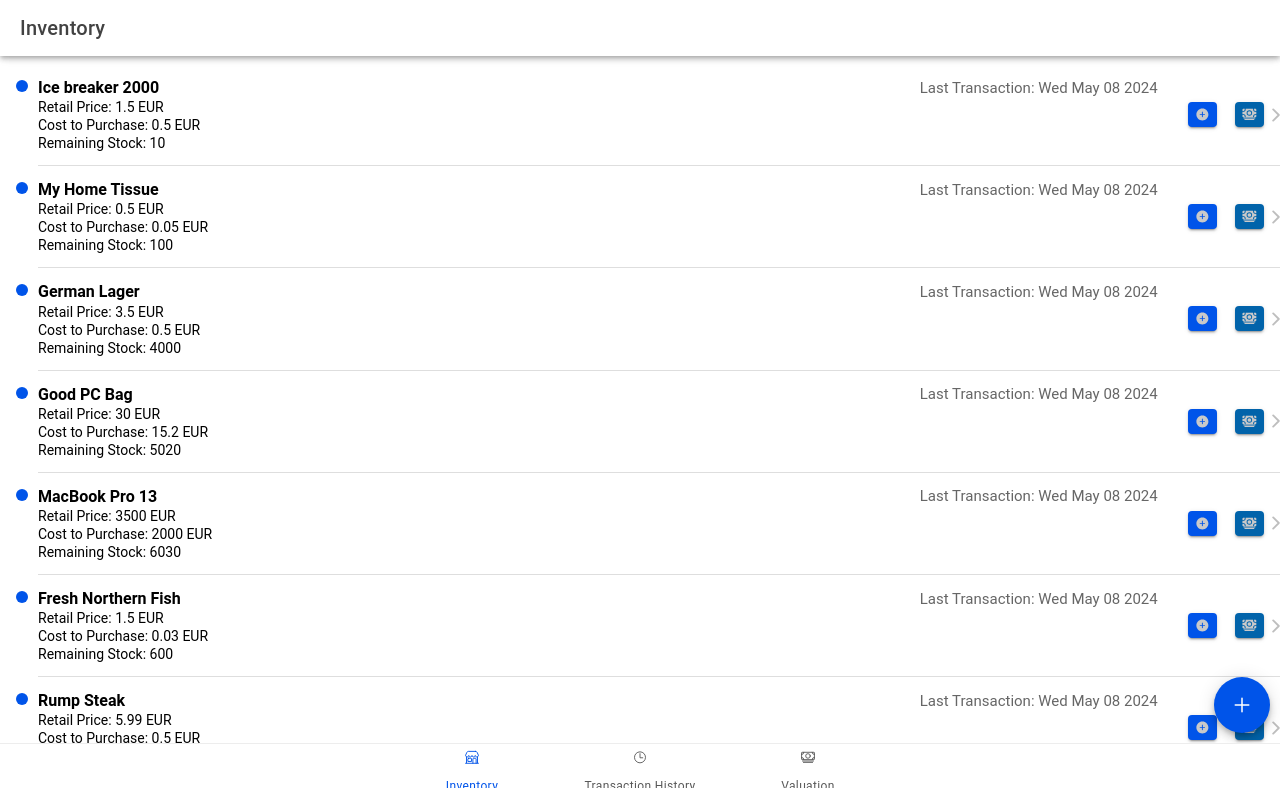
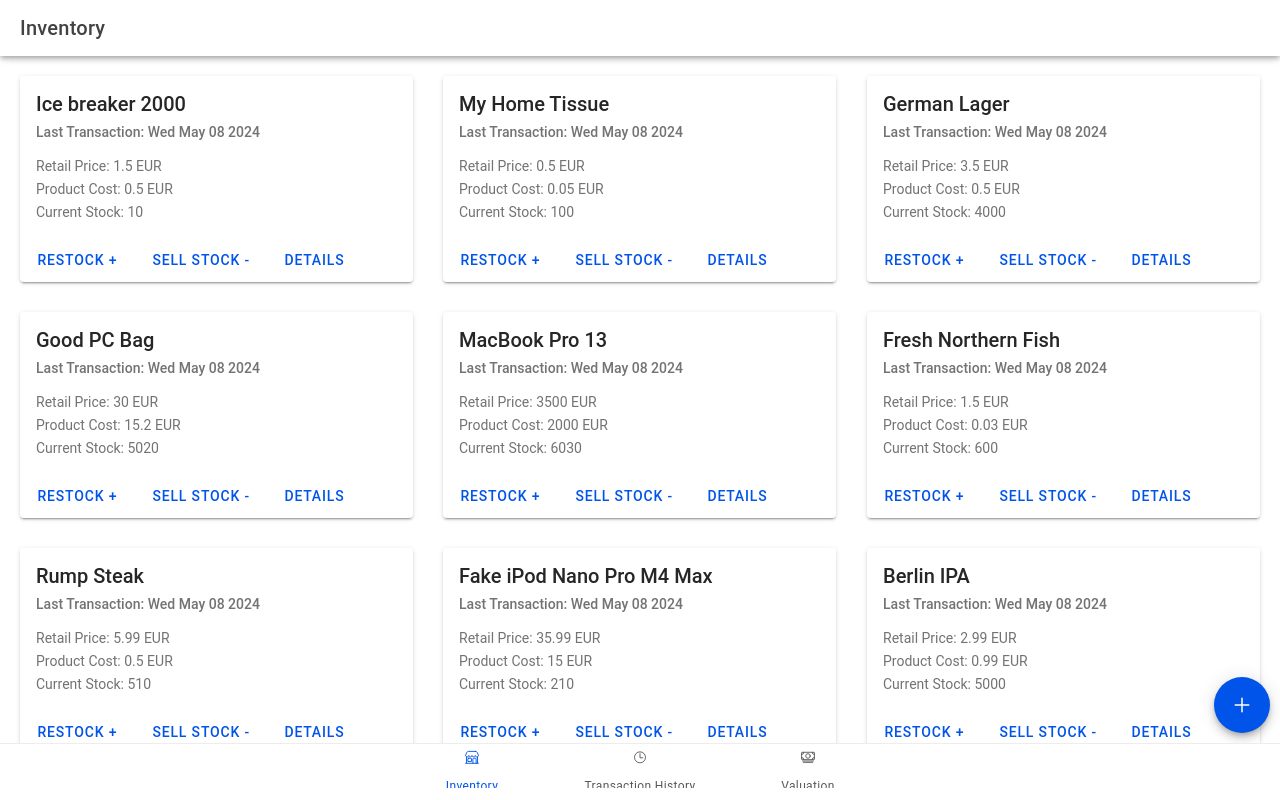
Before and after one commit to hoonsubin/inventory-manager-interface, a React (Vite) app: page /inventory in a window 1280 px wide. Built offline with nearby package versions, Linux system fonts and the light colour scheme.

Commit message:
change product list layout

```diff
--- a/src/components/ProductListItem.tsx
+++ b/src/components/ProductListItem.tsx
@@ -1,6 +1,15 @@
-import { IonItem, IonLabel, IonNote, IonButton, IonIcon } from "@ionic/react";
+import {
+  IonButton,
+  IonCard,
+  IonCardHeader,
+  IonCardContent,
+  IonCardSubtitle,
+  IonCardTitle,
+  IonCol,
+} from "@ionic/react";
+import { useHistory } from "react-router-dom";
+import React from "react";
 import { Product } from "../types";
-import { addCircle, cash } from "ionicons/icons";
 import "./ProductListItem.css";
 
 interface ProductListItemProps {
@@ -8,36 +17,59 @@
 }
 
 const ProductListItem: React.FC<ProductListItemProps> = ({ product }) => {
+  const history = useHistory();
+
+  const onClickDetails = () => {
+    history.push(`/product/${product.id}`);
+  };
   return (
-    <IonItem routerLink={`/product/${product.id}`} detail={true}>
-      <div slot="start" className="dot dot-unread"></div>
-      <IonLabel className="ion-text-wrap">
-        <h2>
-          <b>{product.name}</b>
-          <span className="date">
-            {/* Get the last tx based on the tx history list */}
-            <IonNote>Last Transaction: {new Date().toDateString()}</IonNote>
-          </span>
-        </h2>
-        <h3>Retail Price: {product.price} EUR</h3>
-        <h3>Cost to Purchase: {product.cost} EUR</h3>
-        <h3>Remaining Stock: {product.stock}</h3>
-      </IonLabel>
-      <IonButton
-        slot="end"
-        color="primary"
-        onClick={() => window.alert(`Restocking "${product.name}"`)}
-      >
-        <IonIcon slot="icon-only" icon={addCircle}></IonIcon>
-      </IonButton>
-      <IonButton
-        slot="end"
-        color="secondary"
-        onClick={() => window.alert(`Selling "${product.name}"`)}
-      >
-        <IonIcon slot="icon-only" icon={cash}></IonIcon>
-      </IonButton>
-    </IonItem>
+    <IonCol size="12" size-md="4" key={product.id}>
+      <IonCard>
+        <IonCardHeader>
+          <IonCardTitle>{product.name}</IonCardTitle>
+          <IonCardSubtitle>Last Transaction: {new Date().toDateString()}</IonCardSubtitle>
+        </IonCardHeader>
+
+        <IonCardContent>
+          <p>Retail Price: {product.price} EUR</p>
+          <p>Product Cost: {product.cost} EUR</p>
+          <p>Current Stock: {product.stock}</p>
+        </IonCardContent>
+
+        <IonButton fill="clear">Restock +</IonButton>
+        <IonButton fill="clear">Sell Stock -</IonButton>
+        <IonButton fill="clear" onClick={onClickDetails}>Details</IonButton>
+      </IonCard>
+    </IonCol>
+    // <IonItem routerLink={`/product/${product.id}`} detail={true}>
+    //   <div slot="start" className="dot dot-unread"></div>
+    //   <IonLabel className="ion-text-wrap">
+    //     <h2>
+    //       <b>{product.name}</b>
+    //       <span className="date">
+    //         {/* Get the last tx based on the tx history list */}
+    //         <IonNote>Last Transaction: {new Date().toDateString()}</IonNote>
+    //       </span>
+    //     </h2>
+    //     <h3>Retail Price: {product.price} EUR</h3>
+    //     <h3>Cost to Purchase: {product.cost} EUR</h3>
+    //     <h3>Remaining Stock: {product.stock}</h3>
+    //   </IonLabel>
+    //   <IonButton
+    //     slot="end"
+    //     color="primary"
+    //     onClick={() => window.alert(`Restocking "${product.name}"`)}
+    //   >
+    //     <IonIcon slot="icon-only" icon={addCircle}></IonIcon>
+    //   </IonButton>
+    //   <IonButton
+    //     slot="end"
+    //     color="secondary"
+    //     onClick={() => window.alert(`Selling "${product.name}"`)}
+    //   >
+    //     <IonIcon slot="icon-only" icon={cash}></IonIcon>
+    //   </IonButton>
+    // </IonItem>
   );
 };
 
--- a/src/context/InventoryContext.tsx
+++ b/src/context/InventoryContext.tsx
@@ -10,7 +10,7 @@
 
 // extend from the inventory interface so that it matches the main class while allowing us to extend UI-specific functions
 interface InventoryContextType extends IInventory {
-  getLastTxOfProd: (prodId: UUID) => Transaction;
+  getLastTxOfProd: (prodId: UUID) => Transaction | null;
   getAllTxOfProd: (prodId: UUID) => Transaction[];
   saveData: (productList: Product[], txList: Transaction[]) => void;
   loadData: () => void;
@@ -137,6 +137,9 @@
     getAllTxOfProd,
     getLastTxOfProd: (prodId: UUID) => {
       const txOfProd = getAllTxOfProd(prodId);
+      if (txOfProd.length < 1) {
+        return null;
+      }
       // sort the list into a descending order based on the timestamp and get the first item
       return txOfProd.sort((a, b) => b.time.getTime() - a.time.getTime())[0];
     },
--- a/src/pages/InventoryPage.tsx
+++ b/src/pages/InventoryPage.tsx
@@ -14,6 +14,8 @@
   IonIcon,
   IonFab,
   IonFabButton,
+  IonGrid,
+  IonRow,
 } from "@ionic/react";
 import { add } from "ionicons/icons";
 import { InventoryContext } from "../context/InventoryContext";
@@ -60,11 +62,13 @@
           </IonToolbar>
         </IonHeader>
 
-        <IonList>
-          {products.map((p) => (
-            <ProductListItem key={p.id} product={p} />
-          ))}
-        </IonList>
+        <IonGrid>
+          <IonRow>
+            {products.map((p) => (
+              <ProductListItem key={p.id} product={p} />
+            ))}
+          </IonRow>
+        </IonGrid>
 
         <IonFab slot="fixed" vertical="bottom" horizontal="end">
           <IonFabButton onClick={() => window.alert("Adding a new product")}>
```
